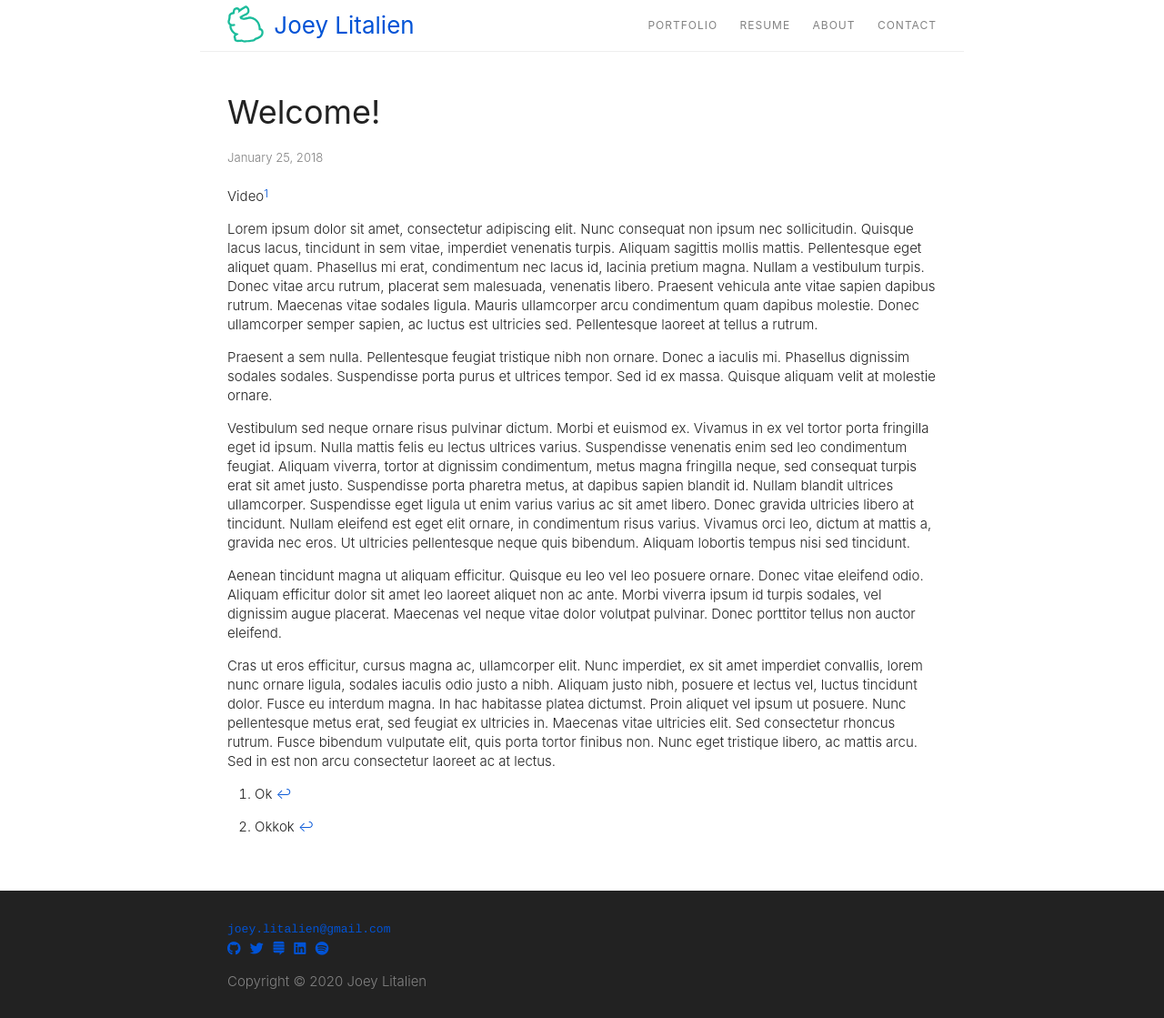
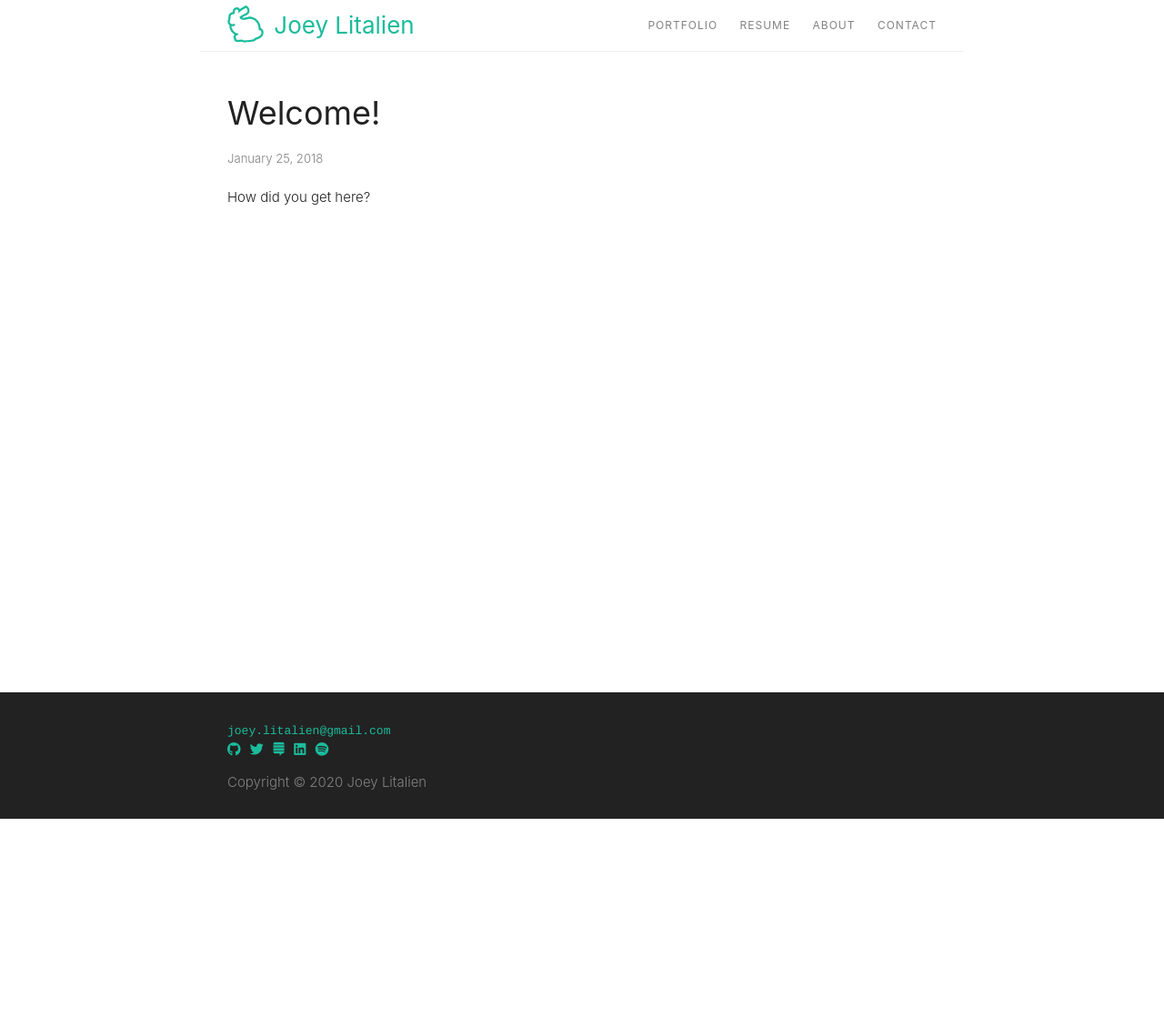
Before and after one commit to joeylitalien/joeylitalien.github.io, a Jekyll site: the page built from _posts/2018-01-25-welcome.md, in a window 1280 px wide. Shown: the whole page at 91% size. Built offline with Jekyll 4.4.1, drawn with Linux system fonts in a browser that asks for light colours; nearby versions of some CDN libraries; after the commit the page ends 900 px from its top, so only the background shows below that.

Commit message:
Wrong image link

```diff
--- a/_includes/head.html
+++ b/_includes/head.html
@@ -21,7 +21,7 @@
   <meta name="twitter:creator" content="@JoeyLitalien">
   <meta name="twitter:title" content="Joey Litalien">
   <meta name="twitter:description" content="Personal website">
-  <meta name="twitter:image" content="/assets/touch_i3d.png">
+  <meta name="twitter:image" content="/assets/joey_i3d.png">
 
   <link rel="apple-touch-icon" href="/assets/joey_i3d.png">
   <link rel="icon" href="/assets/teapot.png" type="image/png">
--- a/_posts/2018-01-25-welcome.md
+++ b/_posts/2018-01-25-welcome.md
@@ -5,21 +5,4 @@
 category: rendering
 ---
 
-Video[^video]
-
-<span style="display:none;">[^test]</span>
-
-Lorem ipsum dolor sit amet, consectetur adipiscing elit. Nunc consequat non ipsum nec sollicitudin. Quisque lacus lacus, tincidunt in sem vitae, imperdiet venenatis turpis. Aliquam sagittis mollis mattis. Pellentesque eget aliquet quam. Phasellus mi erat, condimentum nec lacus id, lacinia pretium magna. Nullam a vestibulum turpis. Donec vitae arcu rutrum, placerat sem malesuada, venenatis libero. Praesent vehicula ante vitae sapien dapibus rutrum. Maecenas vitae sodales ligula. Mauris ullamcorper arcu condimentum quam dapibus molestie. Donec ullamcorper semper sapien, ac luctus est ultricies sed. Pellentesque laoreet at tellus a rutrum.
-
-Praesent a sem nulla. Pellentesque feugiat tristique nibh non ornare. Donec a iaculis mi. Phasellus dignissim sodales sodales. Suspendisse porta purus et ultrices tempor. Sed id ex massa. Quisque aliquam velit at molestie ornare.
-
-Vestibulum sed neque ornare risus pulvinar dictum. Morbi et euismod ex. Vivamus in ex vel tortor porta fringilla eget id ipsum. Nulla mattis felis eu lectus ultrices varius. Suspendisse venenatis enim sed leo condimentum feugiat. Aliquam viverra, tortor at dignissim condimentum, metus magna fringilla neque, sed consequat turpis erat sit amet justo. Suspendisse porta pharetra metus, at dapibus sapien blandit id. Nullam blandit ultrices ullamcorper. Suspendisse eget ligula ut enim varius varius ac sit amet libero. Donec gravida ultricies libero at tincidunt. Nullam eleifend est eget elit ornare, in condimentum risus varius. Vivamus orci leo, dictum at mattis a, gravida nec eros. Ut ultricies pellentesque neque quis bibendum. Aliquam lobortis tempus nisi sed tincidunt.
-
-Aenean tincidunt magna ut aliquam efficitur. Quisque eu leo vel leo posuere ornare. Donec vitae eleifend odio. Aliquam efficitur dolor sit amet leo laoreet aliquet non ac ante. Morbi viverra ipsum id turpis sodales, vel dignissim augue placerat. Maecenas vel neque vitae dolor volutpat pulvinar. Donec porttitor tellus non auctor eleifend.
-
-Cras ut eros efficitur, cursus magna ac, ullamcorper elit. Nunc imperdiet, ex sit amet imperdiet convallis, lorem nunc ornare ligula, sodales iaculis odio justo a nibh. Aliquam justo nibh, posuere et lectus vel, luctus tincidunt dolor. Fusce eu interdum magna. In hac habitasse platea dictumst. Proin aliquet vel ipsum ut posuere. Nunc pellentesque metus erat, sed feugiat ex ultricies in. Maecenas vitae ultricies elit. Sed consectetur rhoncus rutrum. Fusce bibendum vulputate elit, quis porta tortor finibus non. Nunc eget tristique libero, ac mattis arcu. Sed in est non arcu consectetur laoreet ac at lectus.
-
-
-
-[^video]: Ok
-[^test]: Okkok
+How did you get here?
--- a/css/style.css
+++ b/css/style.css
@@ -91,7 +91,7 @@
  * Links
  */
 a {
-  color: #0053d6;
+  color: #1BBC9B;
   text-decoration: none; }
   a:visited {
     /*color: darken($brand-color, 15%);*/ }
@@ -102,7 +102,7 @@
  * Blockquotes
  */
 blockquote {
-  border-left: 2px solid #0053d6;
+  border-left: 2px solid #1BBC9B;
   padding-left: 15px; }
   blockquote > :last-child {
     margin-bottom: 0; }
@@ -115,7 +115,7 @@
   font-size: 15px;
   border: 1px solid #EEF0FA;
   border-radius: 3px;
-  background-color: #d6e6ff;
+  background-color: #dcfaf4;
   font-family: "Inconsolata", monospace; }
 
 code {
@@ -172,7 +172,7 @@
   margin: 30px 0; }
 
 .category {
-  color: #0053d6; }
+  color: #1BBC9B; }
 
 #profile {
   float: right;
@@ -229,9 +229,9 @@
     .site-nav .page-link:not(:last-child) {
       margin-right: 20px; }
   .site-nav .page-link.active {
-    color: #0053d6 !important;
+    color: #1BBC9B !important;
     padding-bottom: 20px;
-    border-bottom: 2px solid #0053d6; }
+    border-bottom: 2px solid #1BBC9B; }
   @media screen and (max-width: 600px) {
     .site-nav {
       position: absolute;
@@ -243,7 +243,7 @@
       text-align: right;
       z-index: 9999; }
       .site-nav .page-link.active {
-        color: #0053d6 !important;
+        color: #1BBC9B !important;
         padding: 5px 10px;
         border-bottom: none; }
       .site-nav .menu-icon {
@@ -625,8 +625,8 @@
   margin-top: 4px; }
 
 button:hover {
-  color: #0053d6;
-  border-color: #0053d6;
+  color: #1BBC9B;
+  border-color: #1BBC9B;
   background-color: rgba(27, 188, 155, 0.1); }
 
 button:focus {
@@ -786,7 +786,7 @@
   width: inherit;
   z-index: 35; }
   .left-nav a {
-    padding: 8px 16px;
+    padding: 8px 0px;
     color: #fff !important; }
 
 /*# sourceMappingURL=style.css.map */
--- a/css/style.scss
+++ b/css/style.scss
@@ -24,7 +24,7 @@
 
 $text-color:        #222;
 $background-color:  #FFFFFF;
-$brand-color:       $blue;
+$brand-color:       $green;
 $brand-color-light: rgba(27,188,155, 0.1);
 $brand-color-lighter: rgba(27,188,155, 0.5);
 $brand-color-dark:  $brand-color;
```
Also changed, not shown: 1 other file.
